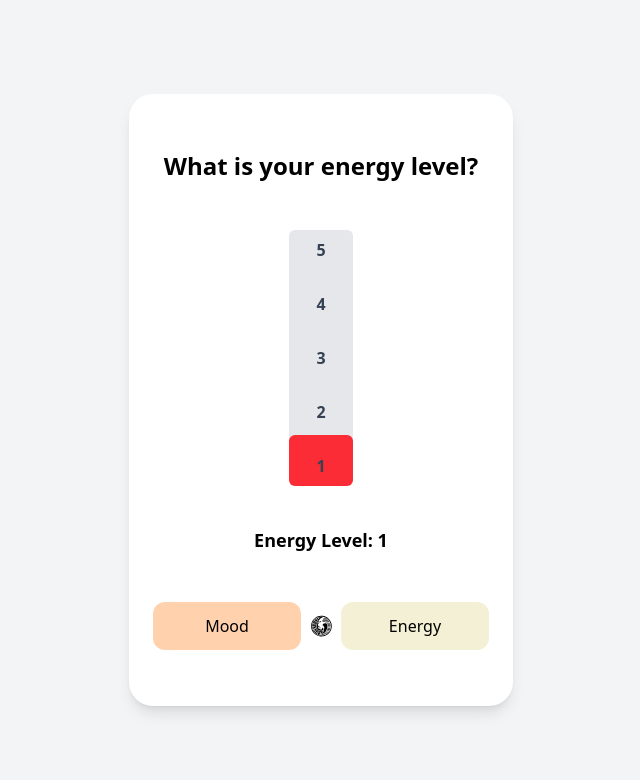
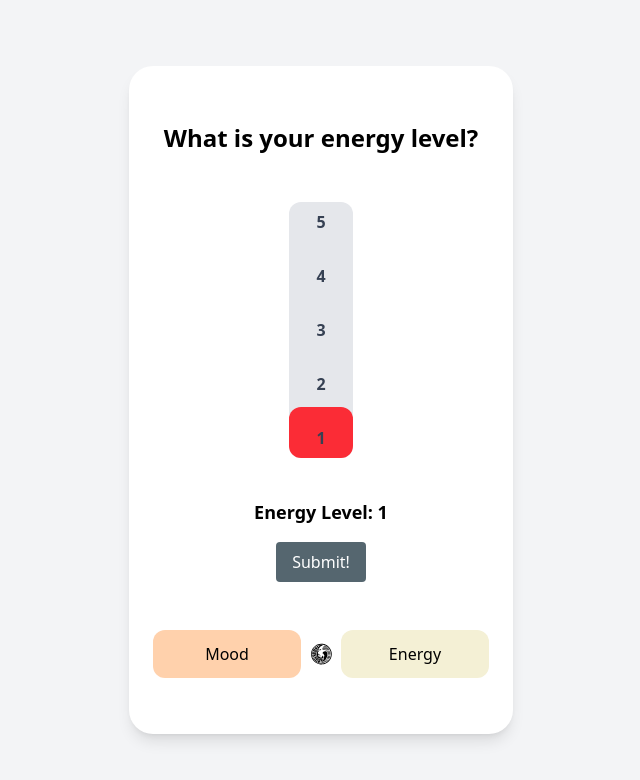
Before and after one commit to arvinsim/mood-tracker, a React (Vite) app: page /energy in a window 1280 px wide. Shown: the top 780 px of the page, without its empty margins (319-959 px from the left). Built offline with nearby package versions, Linux system fonts and the light colour scheme.

Commit message:
Add click handler to energy level tracker for displaying current energy level

```diff
--- a/src/routes/energy.tsx
+++ b/src/routes/energy.tsx
@@ -74,6 +74,11 @@ function Energy() {
 		setIsDragging(false);
 	}, []);
 
+	const onClickHandler = useCallback(() => {
+		// Handle the click event here
+		alert(`Energy Level: ${energyLevel}`);
+	}, [energyLevel]);
+
 	useEffect(() => {
 		window.addEventListener("mousemove", handleMouseMove);
 		window.addEventListener("mouseup", handleEnd);
@@ -99,13 +104,13 @@ function Energy() {
 				{/* Energy Container */}
 				<div
 					ref={barRef}
-					className="relative h-64 w-16 rounded-md bg-gray-200 mb-2 cursor-pointer"
+					className="relative h-64 w-16 rounded-xl bg-gray-200 mb-2 cursor-pointer"
 					onMouseDown={handleMouseDown}
 					onTouchStart={handleTouchStart}
 				>
 					{/* Energy Bar */}
 					<div
-						className={`absolute inset-x-0 bottom-0 rounded-md transition-all duration-100 ${barColor}`}
+						className={`absolute inset-x-0 bottom-0 rounded-xl transition-all duration-100 ${barColor}`}
 						style={{
 							height: `${(energyLevel / 5) * 100}%`,
 						}}
@@ -125,6 +130,14 @@ function Energy() {
 				<div className="text-lg font-semibold mt-8">
 					Energy Level: {energyLevel}
 				</div>
+
+				<button
+					type="button"
+					className="mt-4 px-4 py-2 bg-accent-700 text-white rounded"
+					onClick={onClickHandler}
+				>
+					Submit!
+				</button>
 			</div>
 		</>
 	);
```
